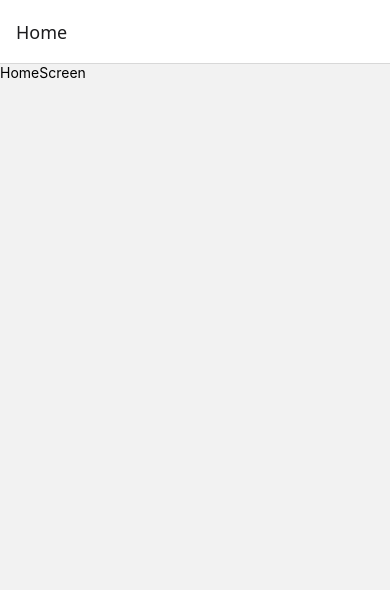
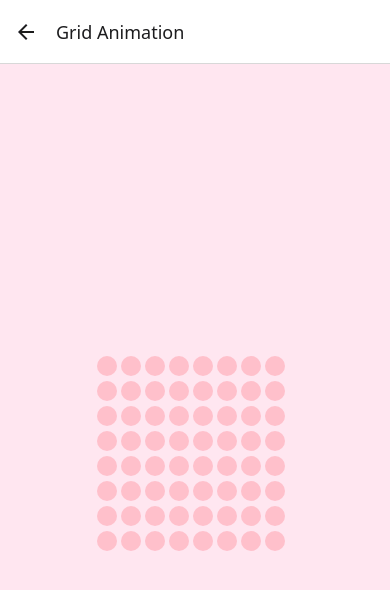
Before and after one commit to harshitjain63/Animation_Rn, a React Native app: screen /GridAnimation in a window 390 px wide. Before the commit this address had no page. Shown: the top 590 px of the page. Built offline with nearby package versions, Linux system fonts and the light colour scheme.

Commit message:
feat: added circular letter grid

```diff
--- a/App.tsx
+++ b/App.tsx
@@ -3,11 +3,13 @@ import {NavigationContainer} from '@react-navigation/native';
 import {createNativeStackNavigator} from '@react-navigation/native-stack';
 import {GestureHandlerRootView} from 'react-native-gesture-handler';
 import HomeScreen from './screens/HomeScreen';
+import GridAnimation from './screens/GridAnimation';
 
 const Stack = createNativeStackNavigator();
 
 export type RootStackParamList = {
   Home: undefined;
+  GridAnimation: undefined;
 };
 
 const App = () => {
@@ -22,6 +24,11 @@ const App = () => {
             component={HomeScreen}
             options={{title: 'Home'}}
           />
+          <Stack.Screen
+            name="GridAnimation"
+            component={GridAnimation}
+            options={{title: 'Grid Animation'}}
+          />
         </Stack.Navigator>
       </NavigationContainer>
     </GestureHandlerRootView>
--- /dev/null
+++ b/screens/GridAnimation.tsx
@@ -0,0 +1,155 @@
+import React, {useEffect, useRef} from 'react';
+import {Animated, StyleSheet, View} from 'react-native';
+
+const GridAnimation = () => {
+  const gridSize = 8; // 8x8 grid
+  const totalCircles = gridSize * gridSize;
+
+  // Animated values for each circle's color
+  const circleAnimations = useRef(
+    Array.from({length: totalCircles}, () => new Animated.Value(0)),
+  ).current;
+
+  // Letter shapes mapped to grid indices (centered in an 8x8 grid)
+  const letterShapes: {[key: string]: number[]} = {
+    H: [
+      1, 9, 17, 25, 33, 41, 49, 57, 26, 27, 28, 29, 5, 13, 21, 37, 45, 53, 61,
+    ],
+    E: [1, 2, 3, 4, 9, 17, 25, 33, 41, 49, 57, 58, 59, 60, 26, 27, 28],
+    L: [1, 9, 17, 25, 33, 41, 49, 57, 58, 59, 60, 61],
+    O: [
+      1, 2, 3, 4, 9, 17, 25, 33, 41, 49, 57, 58, 59, 60, 52, 44, 36, 28, 20, 12,
+    ],
+  };
+
+  useEffect(() => {
+    const animateLetters = async () => {
+      const letters = 'HELLO'.split('');
+
+      for (const letter of letters) {
+        const indices = letterShapes[letter]; // Accessing by letter
+        console.log(indices);
+
+        if (indices) {
+          // Light up the circles for the current letter at once
+          const highlightAnimations = indices.map(index =>
+            Animated.timing(circleAnimations[index], {
+              toValue: 1, // Highlight the circle
+              duration: 200,
+              useNativeDriver: false,
+            }),
+          );
+
+          // Start all highlight animations simultaneously
+          await new Promise(resolve =>
+            Animated.parallel(highlightAnimations).start(resolve),
+          );
+        }
+
+        // Pause before moving to the next letter
+        await new Promise(resolve => setTimeout(resolve, 500));
+
+        // Reset grid colors after showing the letter
+        const resetAnimations = circleAnimations.map(anim =>
+          Animated.timing(anim, {
+            toValue: 0, // Reset color
+            duration: 120,
+            useNativeDriver: false,
+          }),
+        );
+
+        // Reset all circles at once
+        await new Promise(resolve =>
+          Animated.parallel(resetAnimations).start(resolve),
+        );
+      }
+    };
+
+    animateLetters();
+  }, []);
+
+  return (
+    <View style={styles.container}>
+      <View style={styles.grid}>
+        {circleAnimations.map((animation, index) => (
+          <Animated.View
+            key={index}
+            style={[
+              styles.circleContainer,
+              {
+                backgroundColor: animation.interpolate({
+                  inputRange: [0, 1],
+                  outputRange: ['pink', 'purple'], // Outer circle turns purple when highlighted
+                }),
+              },
+            ]}>
+            {/* Inner pink circle */}
+            <Animated.View
+              style={[
+                styles.innerCircle,
+                {
+                  opacity: animation.interpolate({
+                    inputRange: [0, 1],
+                    outputRange: [0, 1], // Fade in inner circle when animation reaches 1
+                  }),
+                },
+              ]}>
+              {/* Green inner circle */}
+              <Animated.View
+                style={[
+                  styles.greenInnerCircle,
+                  {
+                    opacity: animation.interpolate({
+                      inputRange: [0, 1],
+                      outputRange: [0, 1], // Fade in green inner circle when animation reaches 1
+                    }),
+                  },
+                ]}
+              />
+            </Animated.View>
+          </Animated.View>
+        ))}
+      </View>
+    </View>
+  );
+};
+
+const styles = StyleSheet.create({
+  container: {
+    flex: 1,
+    justifyContent: 'center',
+    alignItems: 'center',
+    backgroundColor: '#ffe6f0', // Light pink background
+  },
+  grid: {
+    flexDirection: 'row',
+    flexWrap: 'wrap',
+    width: 200, // Grid width
+    height: 200, // Grid height
+  },
+  circleContainer: {
+    width: 20,
+    height: 20,
+    margin: 2,
+    borderRadius: 10,
+    backgroundColor: 'pink', // Default circle color (gray)
+  },
+  innerCircle: {
+    width: 18,
+    height: 18,
+    borderRadius: 13, // Circular shape
+    backgroundColor: 'purple', // Inner circle color
+    marginTop: 3,
+    marginLeft: 5,
+  },
+  greenInnerCircle: {
+    width: 11,
+    height: 11,
+    borderRadius: 6, // Circular shape for the green circle
+    backgroundColor: 'pink', // Green inner circle color
+    marginTop: 3,
+    marginLeft: 3,
+  },
+});
+
+export default GridAnimation;
--- a/screens/HomeScreen.tsx
+++ b/screens/HomeScreen.tsx
@@ -1,10 +1,22 @@
-import {View, Text} from 'react-native';
+import {View, Button} from 'react-native';
 import React from 'react';
+import {RootStackParamList} from '../App';
+import {NativeStackNavigationProp} from '@react-navigation/native-stack';
+import {useNavigation} from '@react-navigation/native';
+
+type HomeScreenNavigationProp = NativeStackNavigationProp<
+  RootStackParamList,
+  'Home'
+>;
 
 const HomeScreen = () => {
+  const navigation = useNavigation<HomeScreenNavigationProp>();
   return (
     <View>
-      <Text>HomeScreen</Text>
+      <Button
+        title="Grid Animation Screen"
+        onPress={() => navigation.navigate('GridAnimation')}
+      />
     </View>
   );
 };
```
